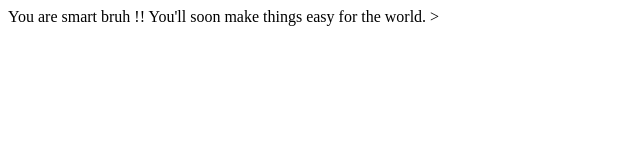
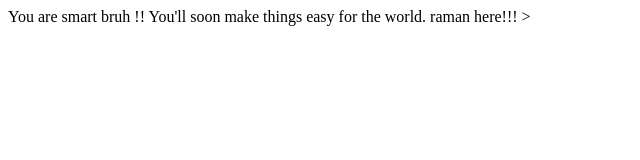
Before and after one commit to Pranshu54/My-Project, a plain HTML site: page index.html in a window 1280 px wide. Shown: the whole page, without its empty margins (0-640 px from the left). Drawn offline with Linux system fonts and the light colour scheme.

Commit message:
Update index.html

```diff
--- a/index.html
+++ b/index.html
@@ -6,5 +6,6 @@
 <body>
  You are smart bruh !!
  You'll soon  make things easy for the world.
+ raman here!!!
 </body>
 </html>>
```
